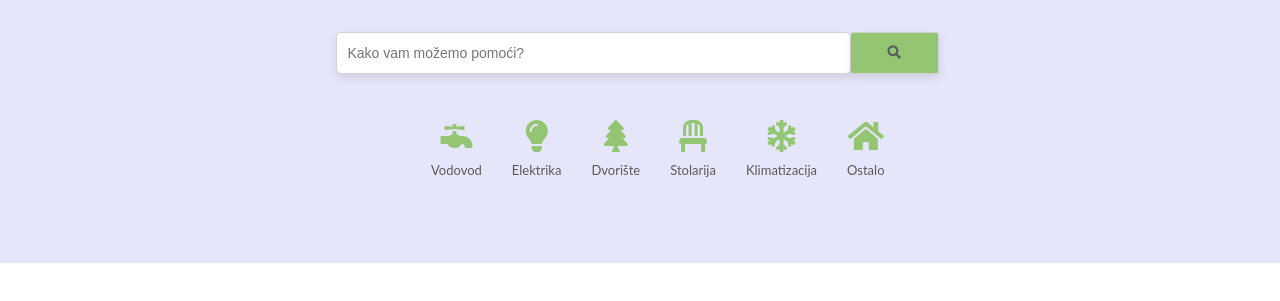
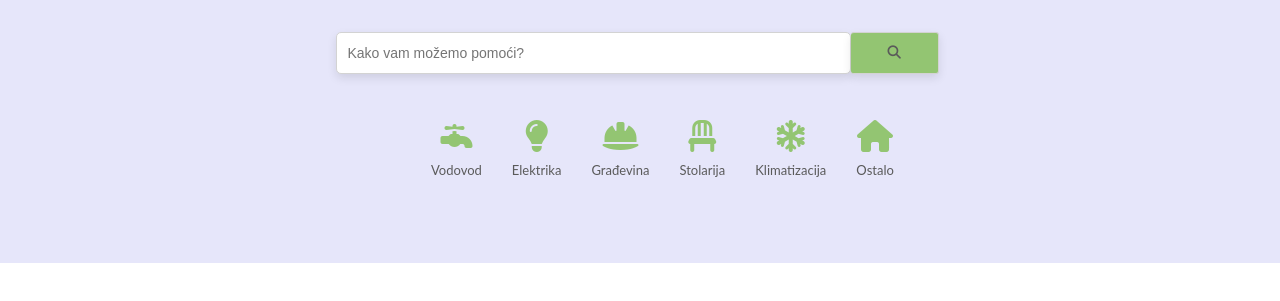
Before and after one commit to VasilijeFlask/angi, a website: page frontend/index.html in a window 1280 px wide. Shown: the part 237-538 px from the top of the page. Drawn offline with Linux system fonts and the light colour scheme.

Commit message:
Changed icon

```diff
--- a/frontend/index.html
+++ b/frontend/index.html
@@ -6,6 +6,7 @@
     <title>BeoPros</title>
     <link rel="stylesheet" href="styles.css">
     <link rel="stylesheet" href="https://cdnjs.cloudflare.com/ajax/libs/font-awesome/5.15.1/css/all.min.css">
+    <script src="https://kit.fontawesome.com/862cf1ad7b.js" crossorigin="anonymous"></script>
 </head>
 <body>
     <div class="homepage-holder">
@@ -40,8 +41,8 @@
                     <span>Elektrika</span>
                 </div>
                 <div class="recomend-item">
-                    <a href="#" class="fas fa-tree fa-2x"></a>
-                    <span>Dvorište</span>
+                    <a href="#" class="fa-solid fa-helmet-safety fa-2x"></a>
+                    <span>Građevina</span>
                 </div>
                 <div class="recomend-item">
                     <a href="#" class="fas fa-chair fa-2x"></a>
```
